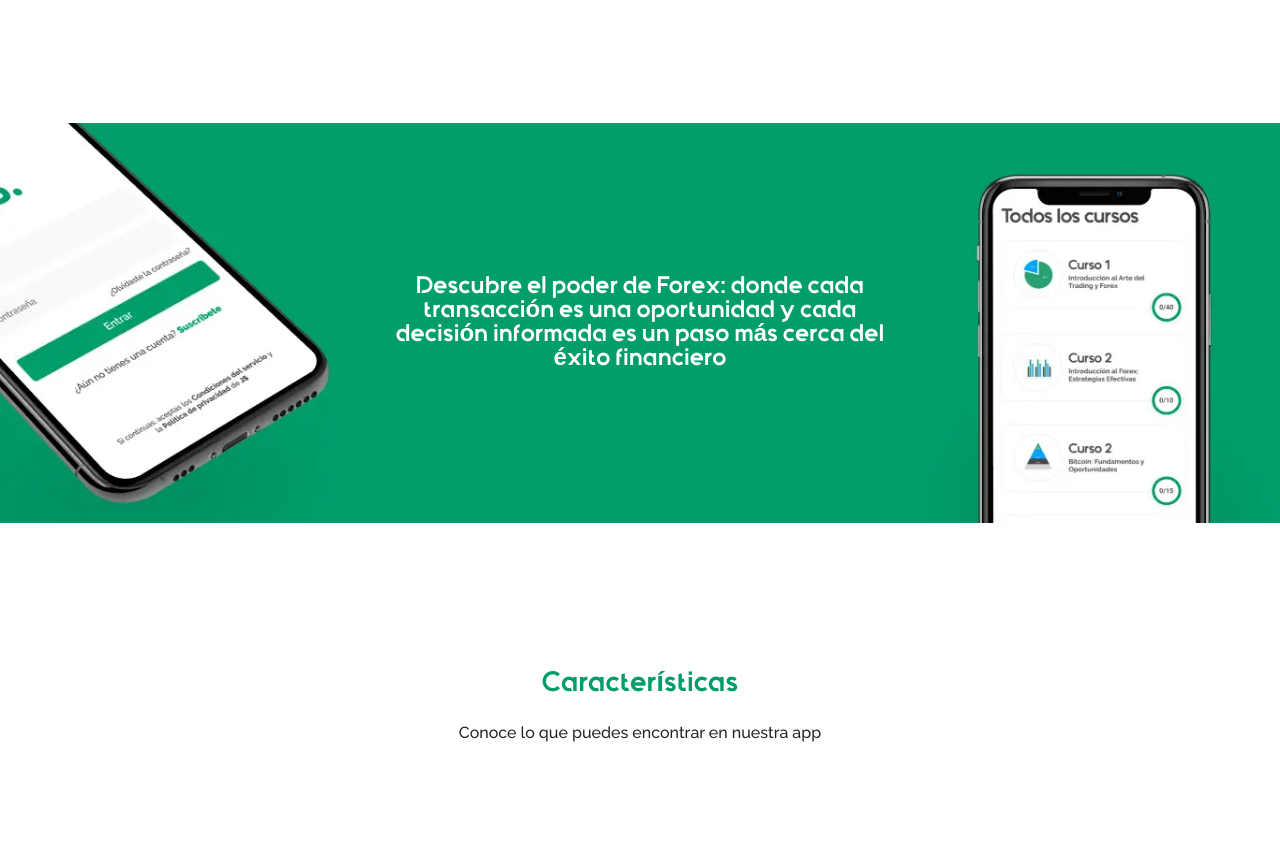
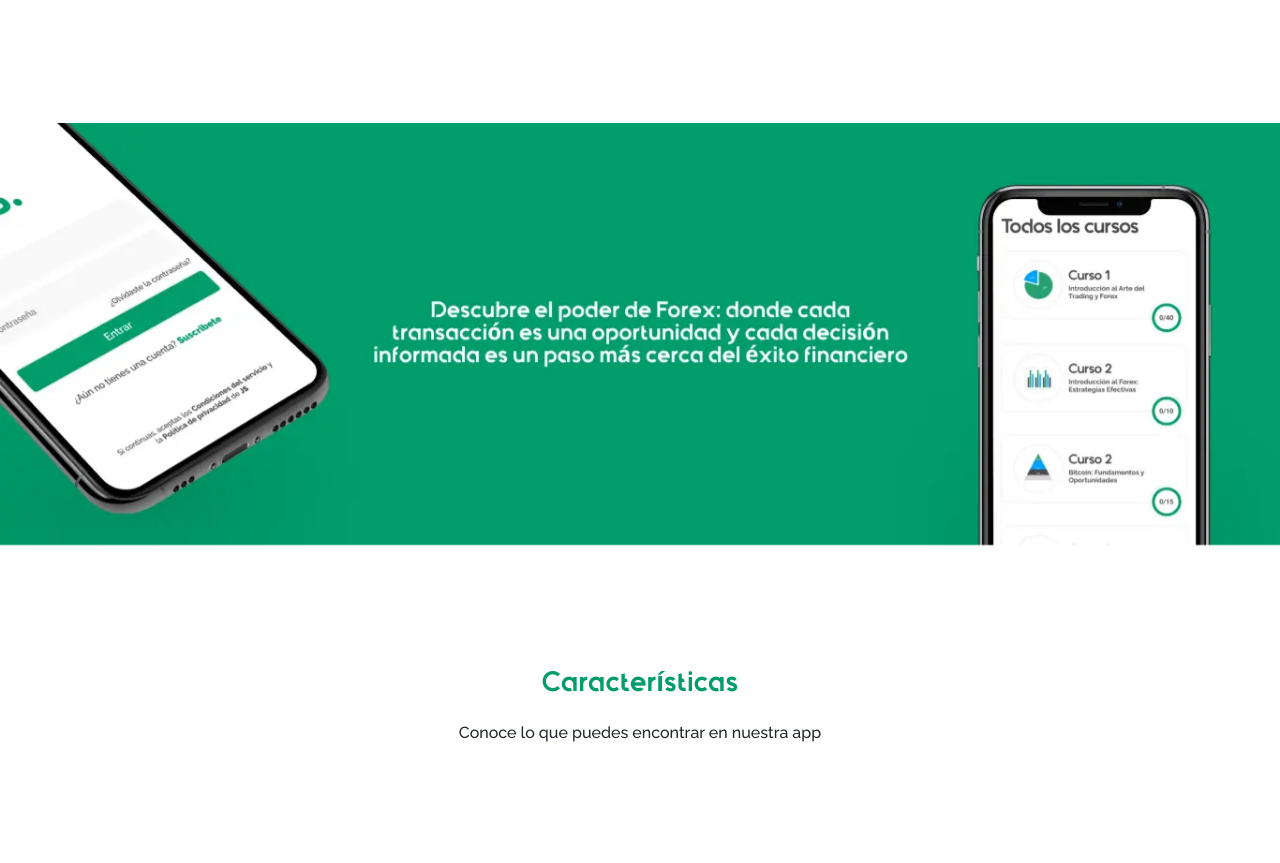
Before and after one commit to jsandev/js-trading-forex, a Vue app: page / in a window 1280 px wide. Shown: the part 3560-4423 px from the top of the page. Built offline with nearby package versions, Linux system fonts and the light colour scheme.

Commit message:
feat: Update banner image

```diff
--- a/src/components/Banner.vue
+++ b/src/components/Banner.vue
@@ -1,16 +1,9 @@
 <template>
-  <section class="w-full relative h-[25rem] inline-flex">
+  <section class="w-full relative max-h-[25rem] inline-flex">
     <img
       class="w-full h-full object-cover object-center"
       src="../assets/images/banner.webp"
       alt="Banner"
     />
-
-    <h1
-      class="w-full max-w-[500px] absolute top-[50%] left-[50%] -translate-x-1/2 -translate-y-1/2 text-[1.5rem] text-white text-center leading-[1.5rem]"
-    >
-      Descubre el poder de Forex: donde cada transacción es una oportunidad y cada decisión
-      informada es un paso más cerca del éxito financiero
-    </h1>
   </section>
 </template>
```
Also changed, not shown: src/assets/images/banner.webp.
